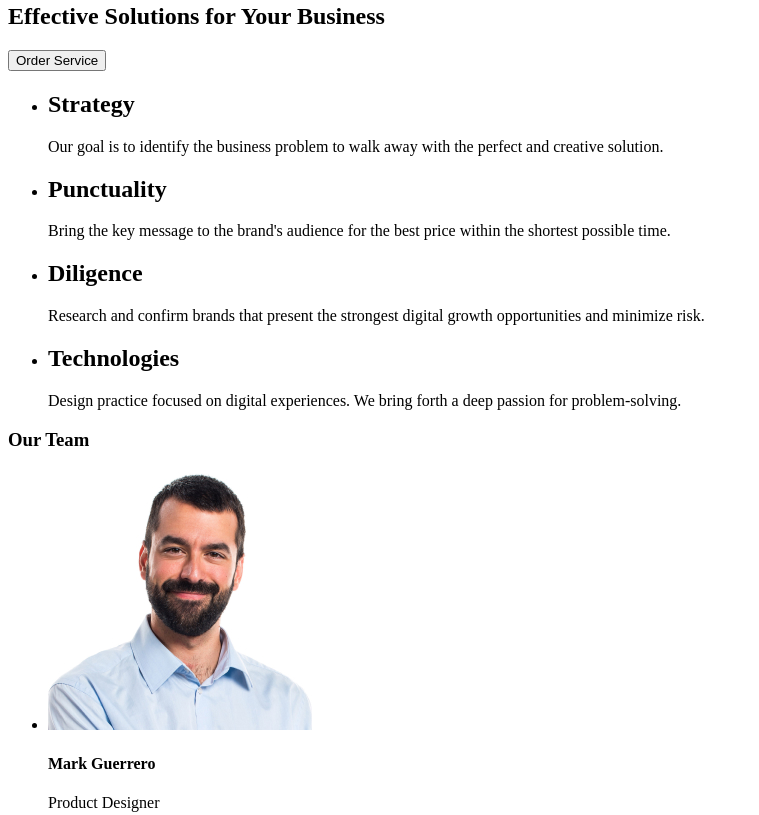
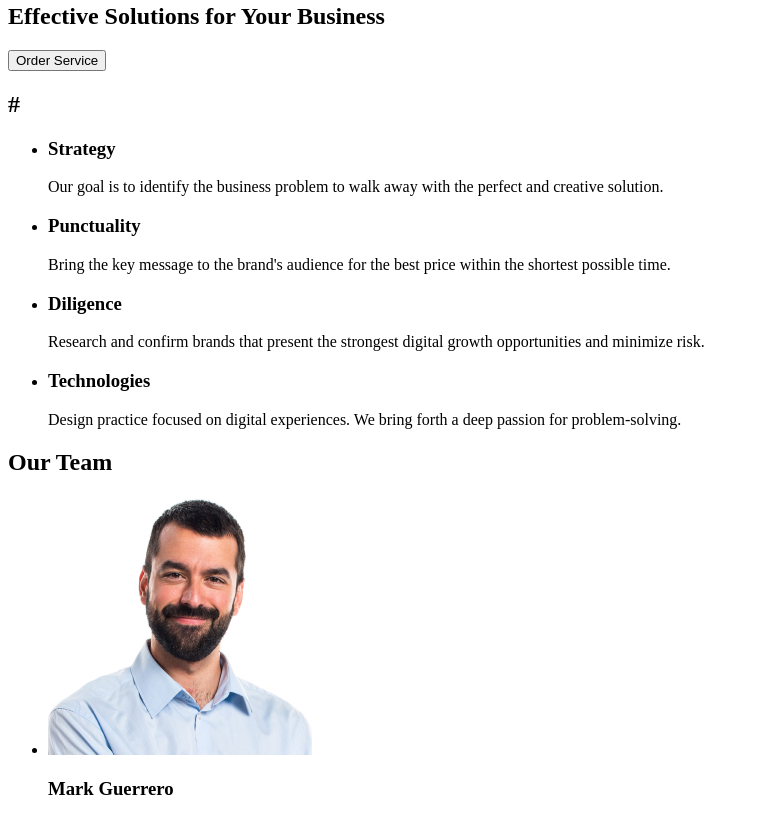
Before and after one commit to Kozak-Inna/project-hw, a plain HTML site: page index.html in a window 1280 px wide. Shown: the part 165-980 px from the top of the page, without its empty margins (0-759 px from the left). Drawn offline with Linux system fonts and the light colour scheme.

Commit message:
add nee update

```diff
--- a/index.html
+++ b/index.html
@@ -32,27 +32,28 @@
                </section>
                <!-- #endregion hero -->
               <section>
+                <h2>#</h2>
                 <ul>
                     <li>
-                         <h2>Strategy</h2>
+                         <h3>Strategy</h3>
                     <p> Our goal is to identify the business problem
                      to walk away with the perfect and creative solution.
                     </p>
                          </li>
                     <li>
-                        <h2>Punctuality</h2>
+                        <h3>Punctuality</h3>
                      <p>Bring the key message to the brand's audience for
                     the best price within the shortest possible time.
                 </p>
                     </li>
                     <li>
-                    <h2>Diligence</h2>
+                    <h3>Diligence</h3>
                     <p>Research and confirm brands that present the strongest
                         digital growth opportunities and minimize risk.
                     </p>
                     </li>
                     <li>
-                        <h2>Technologies</h2>
+                        <h3>Technologies</h3>
                         <p>Design practice focused on digital experiences.
                              We bring forth a deep passion for problem-solving.</p>
                             </li>
@@ -60,7 +61,7 @@
             </section>
               <section>
 
-                    <h3>Our Team</h3>
+                    <h2>Our Team</h2>
                 <ul>
                     <li>
                         <img src="./images/mark-guerrero.jpg"
@@ -68,7 +69,7 @@
                         width="264"
                          height="260"
                          />
-                        <h4>Mark Guerrero</h4>
+                        <h3>Mark Guerrero</h3>
                         <p>Product Designer</p>
                     </li>
                     <li>
@@ -77,7 +78,7 @@
                          width="264"
                          height="260"
                          />
-                         <h4>Tom Ford</h4>
+                         <h3>Tom Ford</h3>
                          <p>Frontend Developer</p>
                         </li>
                     <li>
@@ -86,7 +87,7 @@
                         width="264"
                         height="260"
                         />
-                        <h4>Camila Garcia</h4>
+                        <h3>Camila Garcia</h3>
                         <p>Marketing</p>
                     </li>
                     <li>
@@ -95,7 +96,7 @@
                         width="264"
                         height="260"
                         />
-                        <h4>Daniel Wilson</h4>
+                        <h3>Daniel Wilson</h3>
                         <p>UI Designer</p>
                     </li>
                 </ul>
@@ -103,7 +104,7 @@
           </main>
         <!-- #region  footer -->
          <footer>
-            <h5>WebStudio</h5>
+            <a href="./index.html">WebStudio</a>
             <p>Increase the flow of customers and sales for your
              business with digital marketing & growth solutions.</p>
          </footer>
```
